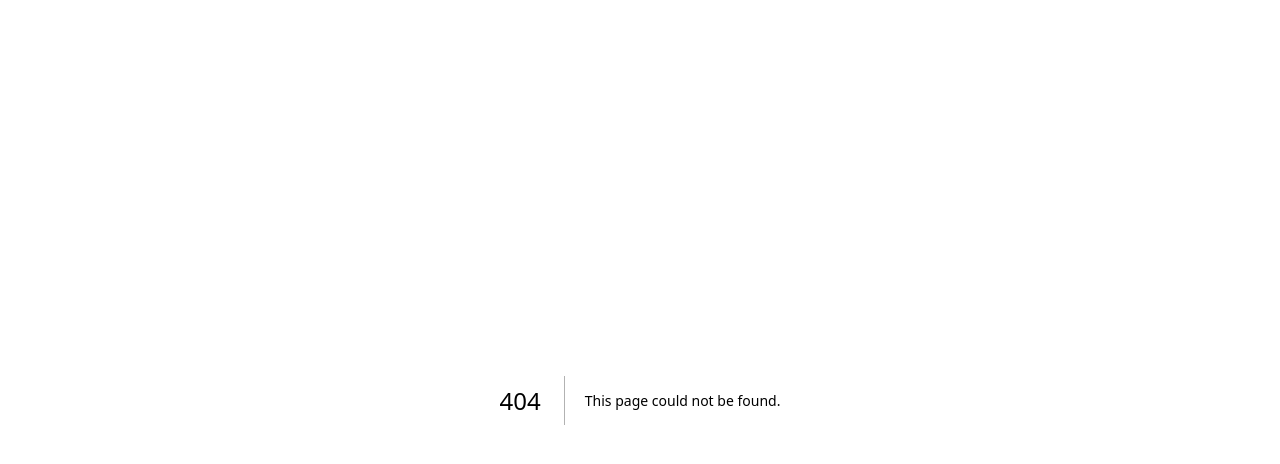
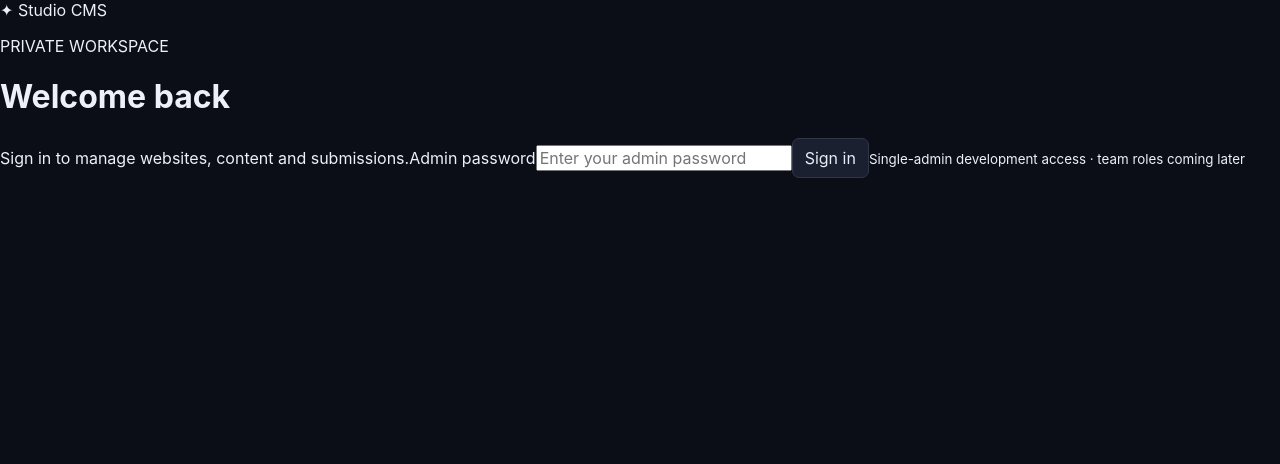
Before and after one commit to neha-coditation/ai-website-builder-cms, a Next.js app: page /login in a window 1280 px wide. Before the commit this address had no page. Shown: the top 464 px of the page. Built offline with nearby package versions, Linux system fonts and the light colour scheme.

Commit message:
Add polished admin login page

```diff
--- /dev/null
+++ b/app/login/page.tsx
@@ -0,0 +1,13 @@
+'use client';
+import {FormEvent,useState} from 'react';
+import {useRouter,useSearchParams} from 'next/navigation';
+import {Suspense} from 'react';
+function Login(){
+ const router=useRouter();const params=useSearchParams();const [password,setPassword]=useState('');const [busy,setBusy]=useState(false);const [error,setError]=useState('');
+ async function submit(event:FormEvent<HTMLFormElement>){
+  event.preventDefault();setBusy(true);setError('');
+  try{const response=await fetch('/api/admin-session',{method:'POST',headers:{'Content-Type':'application/json'},body:JSON.stringify({password})});const data=await response.json();if(!response.ok)throw Error(data.error||'Login failed');const next=params.get('next')||'/';router.replace(next.startsWith('/')&&!next.startsWith('//')?next:'/');router.refresh();}catch(e){setError(e instanceof Error?e.message:'Login failed')}finally{setBusy(false)}
+ }
+ return <main className="studio-login-page"><form onSubmit={submit} className="studio-login-card"><div className="studio-login-logo">✦ Studio CMS</div><p>PRIVATE WORKSPACE</p><h1>Welcome back</h1><span>Sign in to manage websites, content and submissions.</span><label htmlFor="admin-password">Admin password</label><input id="admin-password" type="password" autoComplete="current-password" required value={password} onChange={e=>setPassword(e.target.value)} placeholder="Enter your admin password"/>{error&&<div role="alert" className="studio-login-error">{error}</div>}<button type="submit" disabled={busy}>{busy?'Signing in…':'Sign in'}</button><small>Single-admin development access · team roles coming later</small></form></main>;
+}
+export default function LoginPage(){return <Suspense fallback={<p>Loading sign-in…</p>}><Login/></Suspense>}
```
